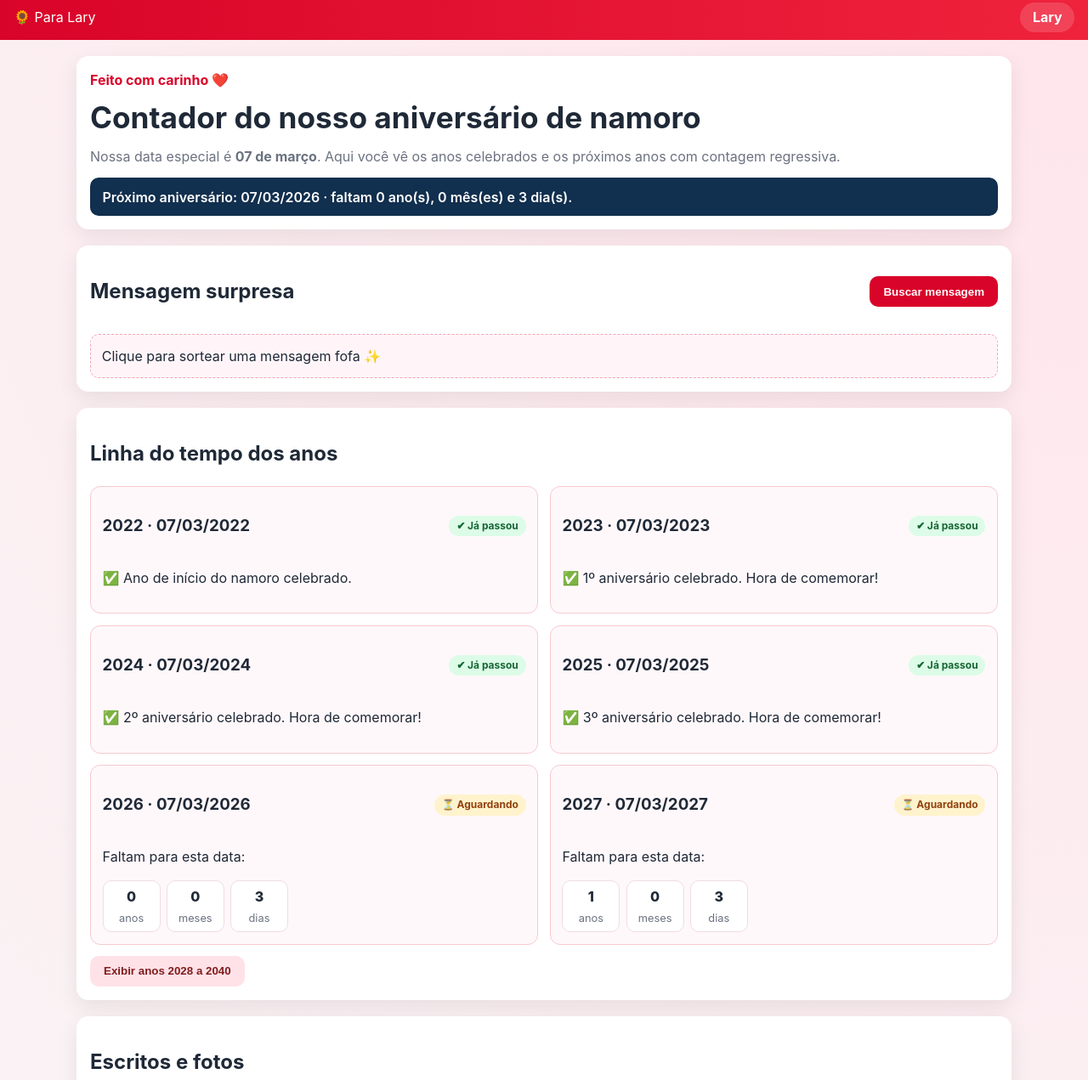
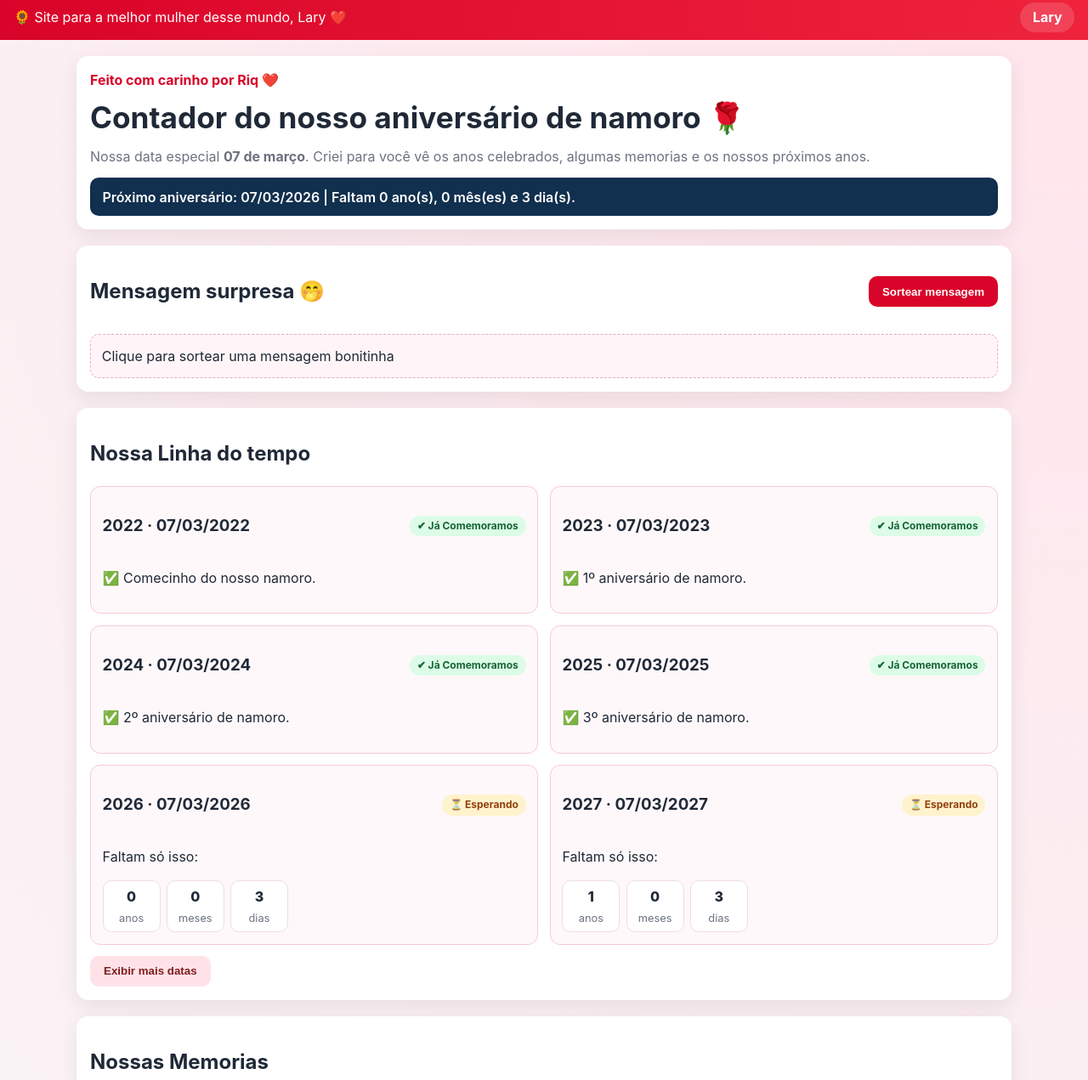
Before and after one commit to Lsr-Test-JF/contador, a plain HTML site: page lary.html in a window 1280 px wide. Shown: the part 6-1277 px from the top of the page at 85% size. Drawn offline with Linux system fonts and the light colour scheme.

Commit message:
feat: adiciona novas imagens e atualiza mensagens no site de aniversário

```diff
--- a/lary.html
+++ b/lary.html
@@ -6,16 +6,16 @@
     <meta name="description" content="Linha do tempo do aniversário de namoro da Lary, com mensagens surpresa e contagem até 2040." />
     <meta name="theme-color" content="#d90429" />
     <meta property="og:type" content="website" />
-    <meta property="og:title" content="Lary | Nosso aniversário de namoro" />
+    <meta property="og:title" content="Lary | Nosso namoro" />
     <meta property="og:description" content="Timeline de 2022 até 2040 com comemorações e contagem regressiva." />
-    <title>Lary | Nosso aniversário de namoro</title>
+    <title>Lary | Nosso namoro</title>
     <link rel="stylesheet" href="styles.css" />
   </head>
   <body>
     <a class="skip-link" href="#conteudo-principal">Pular para conteúdo</a>
 
     <header class="topbar" aria-label="Topo do site">
-      <div class="topbar__brand">🌻 Para Lary</div>
+      <div class="topbar__brand">🌻 Site para a melhor mulher desse mundo, Lary ❤️</div>
       <nav aria-label="Navegação principal">
         <a class="topbar__link" href="lary.html" aria-current="page">Lary</a>
       </nav>
@@ -23,36 +23,36 @@
 
     <main class="page" id="conteudo-principal">
       <section class="hero" aria-labelledby="titulo-principal">
-        <p class="hero__eyebrow">Feito com carinho ❤️</p>
-        <h1 id="titulo-principal">Contador do nosso aniversário de namoro</h1>
+        <p class="hero__eyebrow">Feito com carinho por Riq ❤️</p>
+        <h1 id="titulo-principal">Contador do nosso aniversário de namoro 🌹</h1>
         <p class="hero__description">
-          Nossa data especial é <strong>07 de março</strong>. Aqui você vê os anos celebrados e os próximos anos com contagem regressiva.
+          Nossa data especial <strong>07 de março</strong>. Criei para você vê os anos celebrados, algumas memorias e os nossos próximos anos.
         </p>
         <p class="hero__next" id="next-anniversary" aria-live="polite"></p>
       </section>
 
       <section class="message-wheel" aria-labelledby="mensagem-aleatoria-titulo">
         <div class="message-wheel__header">
-          <h2 id="mensagem-aleatoria-titulo">Mensagem surpresa</h2>
+          <h2 id="mensagem-aleatoria-titulo">Mensagem surpresa 🤭</h2>
           <button class="btn" id="draw-message-btn" type="button" aria-describedby="message-status">
-            Buscar mensagem
+            Sortear mensagem
           </button>
         </div>
         <div class="message-wheel__result" id="message-status" role="status" aria-live="polite">
-          Clique para sortear uma mensagem fofa ✨
+          Clique para sortear uma mensagem bonitinha
         </div>
       </section>
 
       <section class="timeline" aria-labelledby="timeline-title">
-        <h2 id="timeline-title">Linha do tempo dos anos</h2>
+        <h2 id="timeline-title">Nossa Linha do tempo</h2>
         <div class="timeline__grid" id="timeline-grid"></div>
         <button class="btn btn--ghost" id="toggle-future-btn" type="button" aria-expanded="false">
-          Exibir anos 2028 a 2040
+          Exibir mais datas
         </button>
       </section>
 
       <section class="memories" aria-labelledby="memories-title">
-        <h2 id="memories-title">Escritos e fotos</h2>
+        <h2 id="memories-title">Nossas Memorias</h2>
         <div class="memories__grid" id="memories-grid"></div>
       </section>
     </main>
--- a/lary.js
+++ b/lary.js
@@ -5,16 +5,22 @@ const ANNIVERSARY_MONTH = 2;
 const ANNIVERSARY_DAY = 7;
 
 const fallbackMessages = [
-  "Você é meu melhor encontro diário ❤️",
-  "Cada 07 de março me lembra como foi incrível te conhecer.",
-  "Nosso amor floresce como girassol ao sol 🌻",
-  "Com você, até os dias comuns viram lembranças especiais.",
+  "Amo estar ao seu lado minha neguinha ❤️",
+  "Tanta correria que mesmo quando a gente lembra do dia 7 em cima da hora nós sempre fazemos ser o melhor dia ",
+  "Nosso amor floresce igual um girassol ao sol 🌻 (se caiu essa menagem pode me cobrar um girassol kkkkkk)",
+  "Eu e Nossa filha Lola te amamos muito",
+  "Você é meu maior amor ❤️",
+  "Cada loucura ao seu lado me lembra o porque eu escolhi estar contigo.",
+  "Todo esse tempo ao seu lado só me faz ver o quanto conquistamos",
+  "(Ganhou um Vale passeio de motinha kkkkk)",
+  "Quem diria que aquela menininha ia se tornar essa Mulher de hoje em dia ❤️",
+  "Eu te amo Meu amor e não da para explicar",
 ];
 
 const fallbackMemories = [
-  { title: "Nosso começo", text: "Escreva aqui como tudo começou.", image: "", imageLabel: "Substitua pela foto 1" },
-  { title: "Memória favorita", text: "Coloque aqui uma lembrança inesquecível.", image: "", imageLabel: "Substitua pela foto 2" },
-  { title: "Próxima aventura", text: "Planeje aqui o próximo aniversário juntos.", image: "", imageLabel: "Substitua pela foto 3" },
+  { title: "Nosso começo", text: "Nossa primeira fotinha juntos.", image: "data/comeco.jpg", imageLabel: "" },
+  { title: "Memória importante", text: "Minha menininha se tornando uma Mulher.", image: "data/importante.jpg", imageLabel: "" },
+  { title: "Algumas aventuras", text: "Qual vai ser nossa proxima aventura?", image: "data/aventura.jpg", imageLabel: "" },
 ];
 
 const timelineGrid = document.querySelector("#timeline-grid");
@@ -53,9 +59,9 @@ async function loadData() {
       if (isValidArray(loadedMemories)) {
         memories = loadedMemories.map((item, index) => ({
           title: item.title || `Memória ${index + 1}`,
-          text: item.text || "Edite este texto com sua lembrança.",
+          text: item.text || ".",
           image: item.image || "",
-          imageLabel: item.imageLabel || `Substitua pela foto ${index + 1}`,
+          imageLabel: item.imageLabel || ` ${index + 1}`,
         }));
       }
     }
@@ -100,7 +106,7 @@ function getUpcomingAnniversary() {
 
 function renderSummary() {
   const { target, diff } = getUpcomingAnniversary();
-  nextAnniversaryEl.textContent = `Próximo aniversário: ${formatDateBR(target)} · faltam ${diff.years} ano(s), ${diff.months} mês(es) e ${diff.days} dia(s).`;
+  nextAnniversaryEl.textContent = `Próximo aniversário: ${formatDateBR(target)} | Faltam ${diff.years} ano(s), ${diff.months} mês(es) e ${diff.days} dia(s).`;
 }
 
 function renderYearCard(year) {
@@ -116,19 +122,19 @@ function renderYearCard(year) {
   }
 
   const statusBadge = isPast
-    ? '<span class="badge badge--ok" aria-label="Data já passou">✔ Já passou</span>'
-    : '<span class="badge badge--pending" aria-label="Data futura">⏳ Aguardando</span>';
+    ? '<span class="badge badge--ok" aria-label="Data já passou">✔ Já Comemoramos</span>'
+    : '<span class="badge badge--pending" aria-label="Data futura">⏳ Esperando</span>';
 
   let content = "";
   if (isPast) {
     const celebration = anniversaryIndex === 0
-      ? "Ano de início do namoro celebrado."
-      : `${anniversaryIndex}º aniversário celebrado. Hora de comemorar!`;
+      ? "Comecinho do nosso namoro."
+      : `${anniversaryIndex}º aniversário de namoro.`;
     content = `<p>✅ ${celebration}</p>`;
   } else {
     const { years, months, days } = diffYMD(now, targetDate);
     content = `
-      <p>Faltam para esta data:</p>
+      <p>Faltam só isso:</p>
       <div class="countdown" role="list" aria-label="Contagem para ${year}">
         <div class="countdown__item" role="listitem"><span class="countdown__value">${years}</span><span class="countdown__label">anos</span></div>
         <div class="countdown__item" role="listitem"><span class="countdown__value">${months}</span><span class="countdown__label">meses</span></div>
@@ -159,7 +165,7 @@ function bindToggle() {
   toggleFutureBtn.addEventListener("click", () => {
     futureExpanded = !futureExpanded;
     hiddenCards.forEach((card) => card.classList.toggle("show", futureExpanded));
-    toggleFutureBtn.textContent = futureExpanded ? "Ocultar anos 2028 a 2040" : "Exibir anos 2028 a 2040";
+    toggleFutureBtn.textContent = futureExpanded ? "Ocultar" : "Exibir mais datas";
     toggleFutureBtn.setAttribute("aria-expanded", String(futureExpanded));
   });
 }
@@ -191,7 +197,7 @@ function bindRandomMessage() {
   drawMessageBtn.addEventListener("click", () => {
     drawMessageBtn.disabled = true;
     messageStatusEl.classList.add("is-loading");
-    messageStatusEl.textContent = "Buscando mensagem...";
+    messageStatusEl.textContent = "Ta buscando morzinho, é muita mensagem...";
 
     window.setTimeout(() => {
       const randomMessage = messages[Math.floor(Math.random() * messages.length)];
```
Also changed, not shown: data/comeco.jpg (added), 2 other files.
